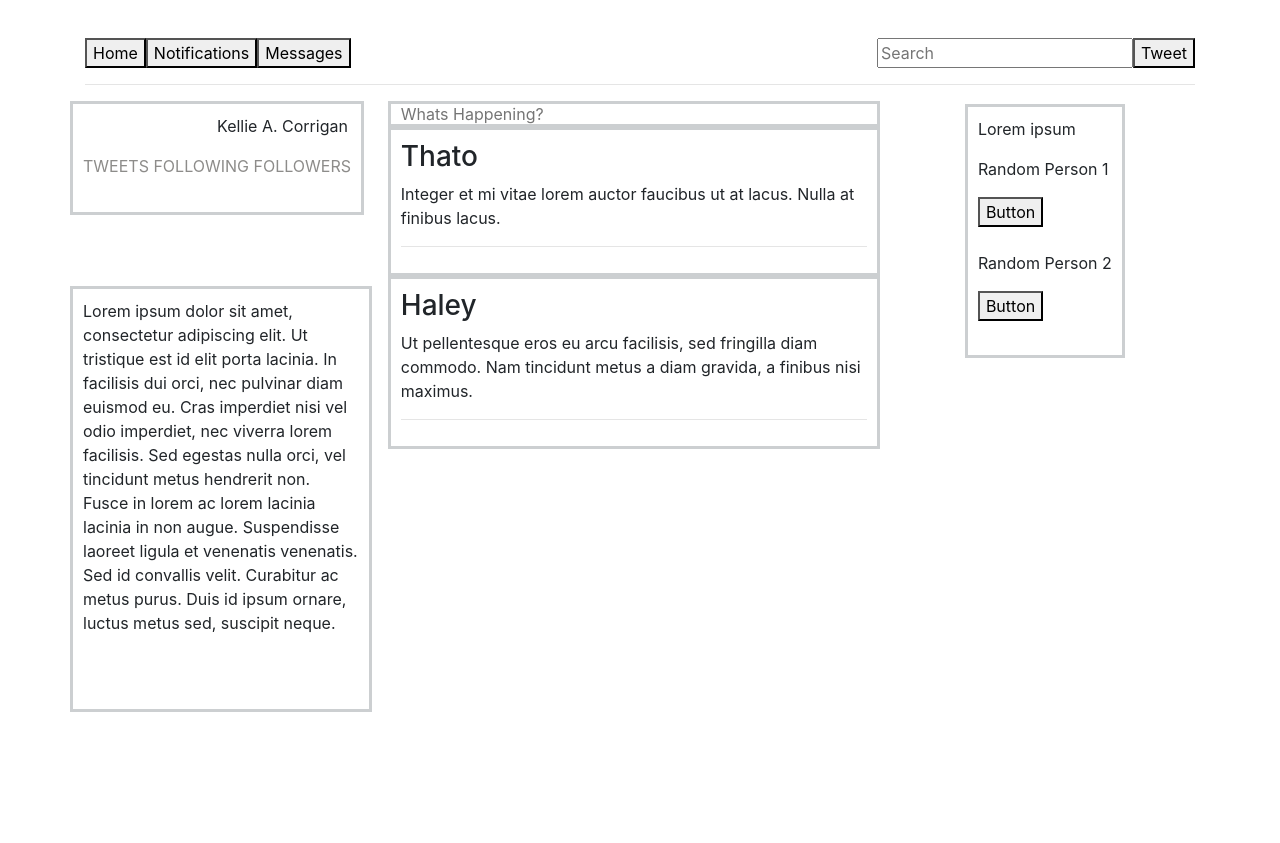
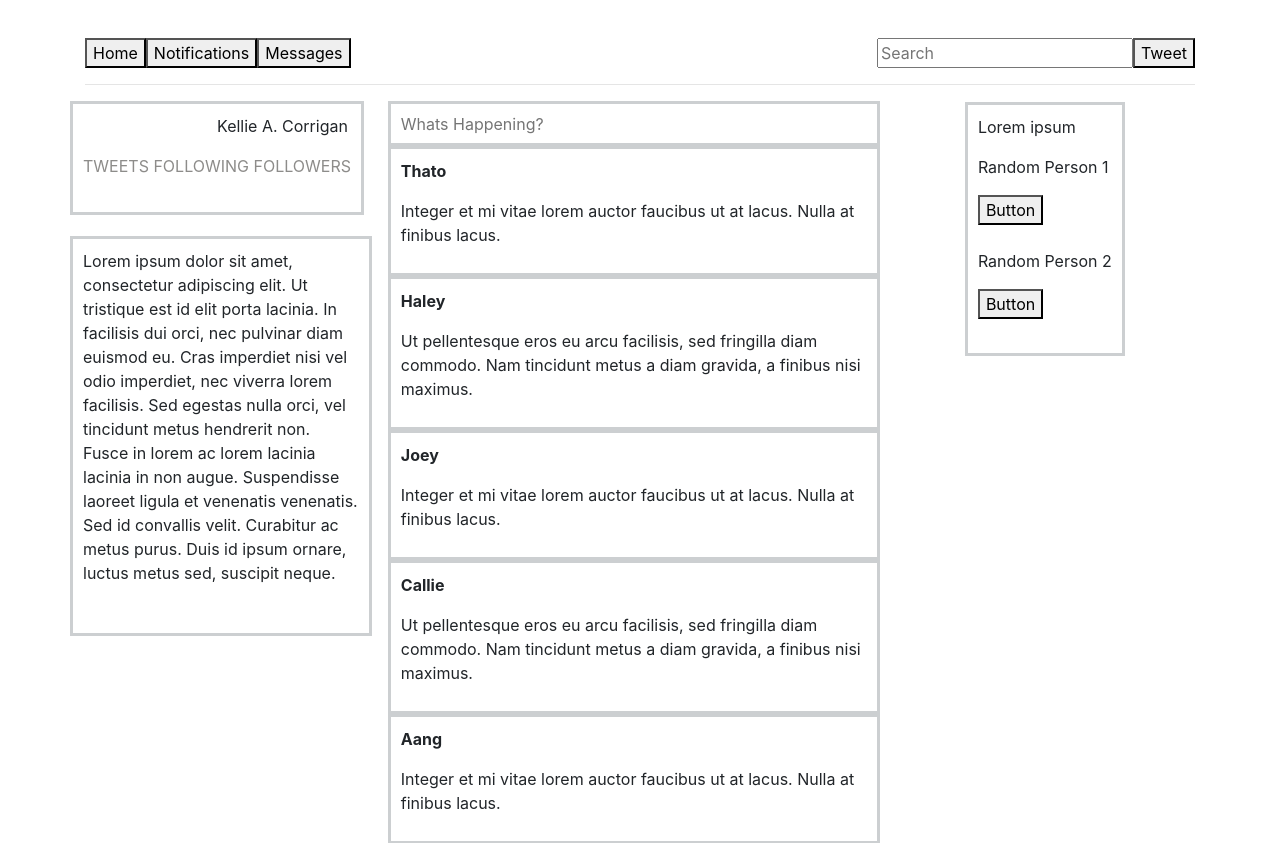
Before and after one commit to calliestump/Week16WeekndHwk, a React (Create React App) app: page / in a window 1280 px wide. Shown: the top 843 px of the page. Before the commit the page ends 800 px from the top, so only its background shows below. Built offline with nearby package versions, Linux system fonts and the light colour scheme.

Commit message:
updates readme
Co-authored-by: Joseph Giunta <jgnohack@gmail.com>

```diff
--- a/src/components/Profile.js
+++ b/src/components/Profile.js
@@ -14,7 +14,6 @@ function Profile(){
         <br /><br />
       </div>
     </React.Fragment>
-
   );
 }
 
--- a/src/components/Timeline.js
+++ b/src/components/Timeline.js
@@ -8,6 +8,21 @@ const masterPostList = [
   },
   {
     postersName: "Haley",
+    post: "Ut pellentesque eros eu arcu facilisis, sed fringilla diam commodo. Nam tincidunt metus a diam gravida, a finibus nisi maximus."
+  },
+  {
+    postersName: "Joey",
+    post: "Integer et mi vitae lorem auctor faucibus ut at lacus. Nulla at finibus lacus."
+  },
+  {
+    postersName: "Callie",
+    post: "Ut pellentesque eros eu arcu facilisis, sed fringilla diam commodo. Nam tincidunt metus a diam gravida, a finibus nisi maximus."
+  },{
+    postersName: "Aang",
+    post: "Integer et mi vitae lorem auctor faucibus ut at lacus. Nulla at finibus lacus."
+  },
+  {
+    postersName: "Appa",
     post: "Ut pellentesque eros eu arcu facilisis, sed fringilla diam commodo. Nam tincidunt metus a diam gravida, a finibus nisi maximus."
   }
 ];
--- a/src/components/TimelinePosts.js
+++ b/src/components/TimelinePosts.js
@@ -5,9 +5,9 @@ function TimelinePosts(props){
   return (
     <React.Fragment>
       <div class="timelinePostsComponent">
-        <h3>{props.postersName}</h3>
+        <p><strong>{props.postersName}</strong></p>
         <p>{props.post}</p>
-        <hr />
+
       </div>
     </React.Fragment>
   );
--- a/src/index.css
+++ b/src/index.css
@@ -54,7 +54,8 @@ a:hover{
   border-color: rgb(204, 207, 209);
   padding: 10px;
   display: inline-block;
-  margin-top: -16%;
+  margin-top: -67%;
+  height: 400px;
 }
 
 .timelinePostsComponent {
@@ -93,7 +94,7 @@ a:hover{
   display: inline-block;
   /* position: unset; */
   margin-left: 52%;
-  margin-top: -32%;
+  margin-top: -78.7%;
   height: 10%;
 }
 /* .app {s
```
Also changed, not shown: diagram.png (added), 1 other file (tests, documents, lock files or other folders).
